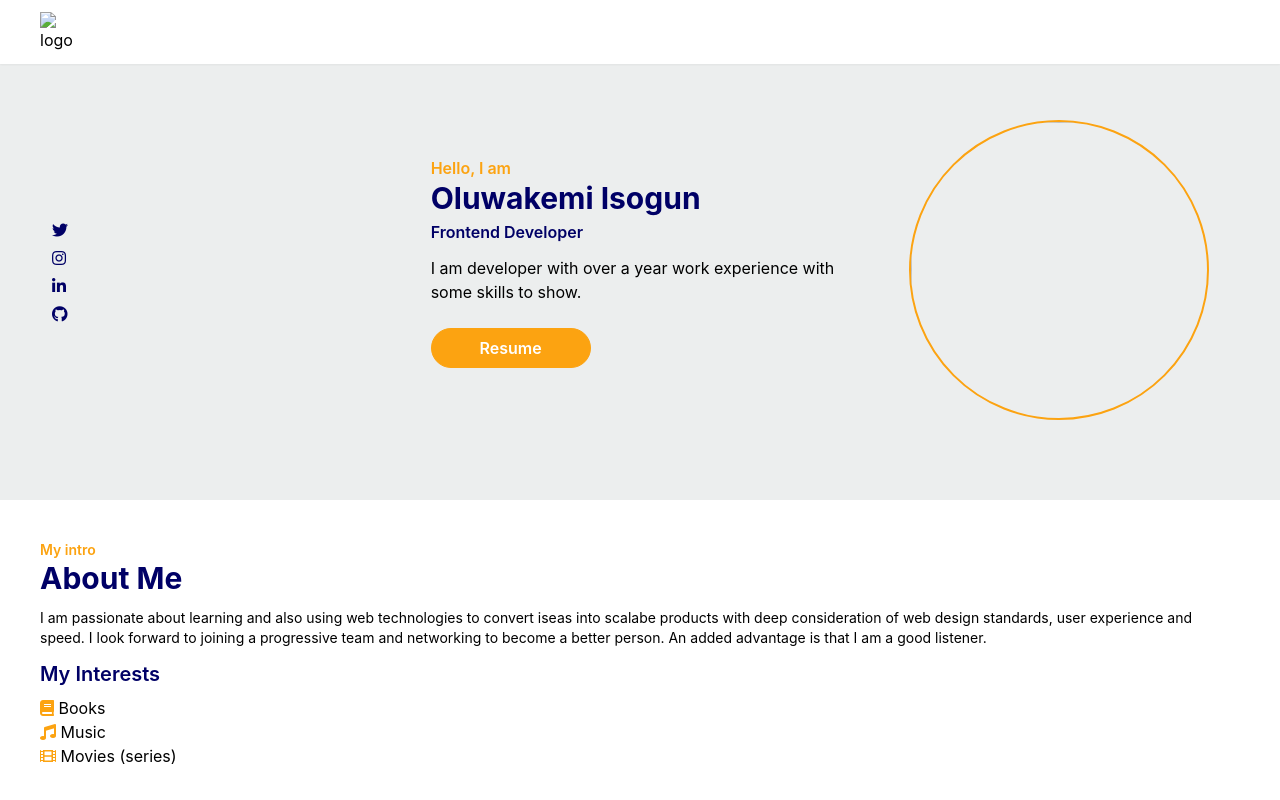
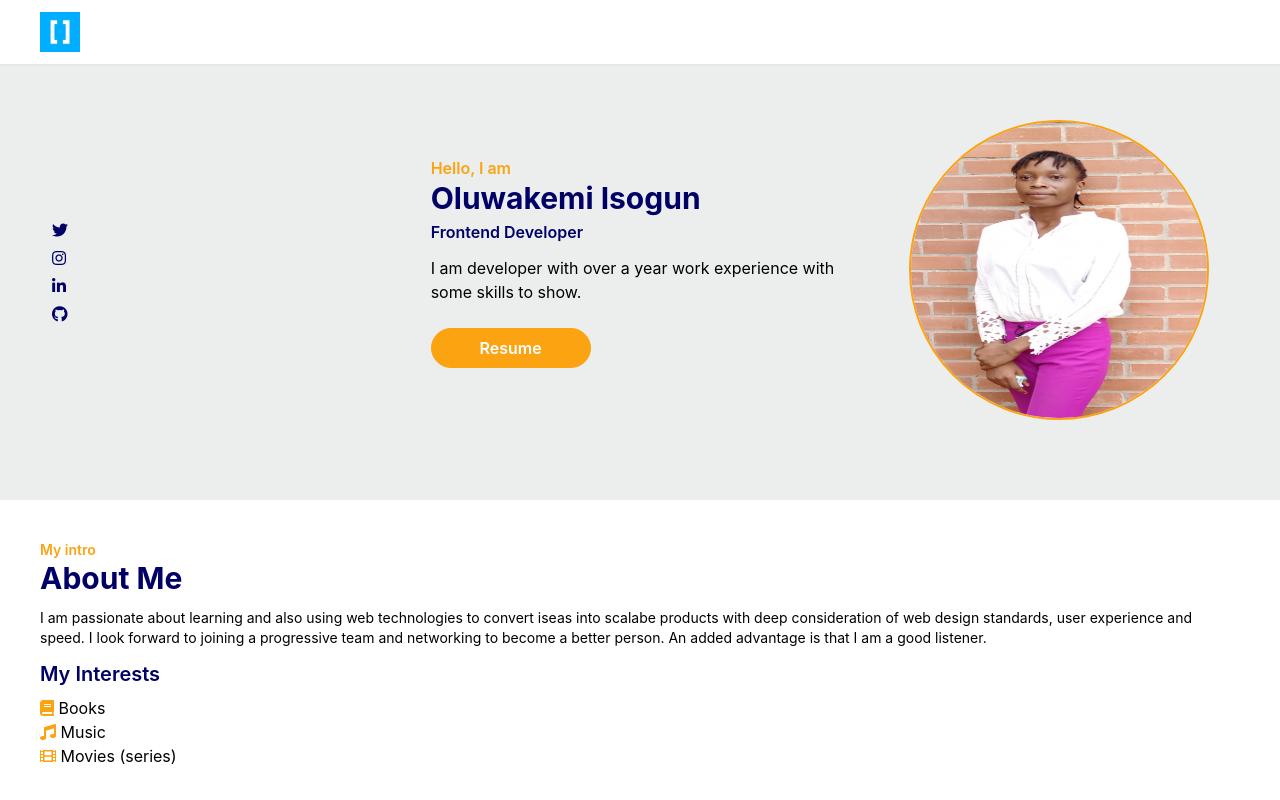
Before and after one commit to Kemmie001/Hngi8-Task2, a plain HTML site: page index.html in a window 1280 px wide. Shown: the top 800 px of the page. Drawn offline with nearby package versions, Linux system fonts and the light colour scheme.

Commit message:
edited the images

```diff
--- a/index.html
+++ b/index.html
@@ -13,7 +13,7 @@
 <body class="">
     <nav class="px-5 py-3 lg:px-10 w-full fixed navbar shadow-sm -mt-10">
         <div class="w-10 h-10">
-            <a href="https://training.zuri.team/" class=""><img src="../Hng-task/hng.png" alt="logo"></a>
+            <a href="https://training.zuri.team/" class=""><img src="hng.png" alt="logo"></a>
         </div>
     </nav>
     <header class="banner mt-10 px-5 py-8 md:px-3 md:py-20 grid md:grid-cols-3 bg-gray justify-items-stretch">
@@ -53,7 +53,7 @@
             </ul>
         </div>
         <div class="hidden md:block justify-self-center">
-            <img src="../Hng-task/Screenshot_20210819-000052_1.png" alt="" class="my-pic">
+            <img src="Screenshot_20210819-000052_1.png" alt="" class="my-pic">
         </div>
     </header>
     <section class="pt-10 px-5 md:px-10">
```
